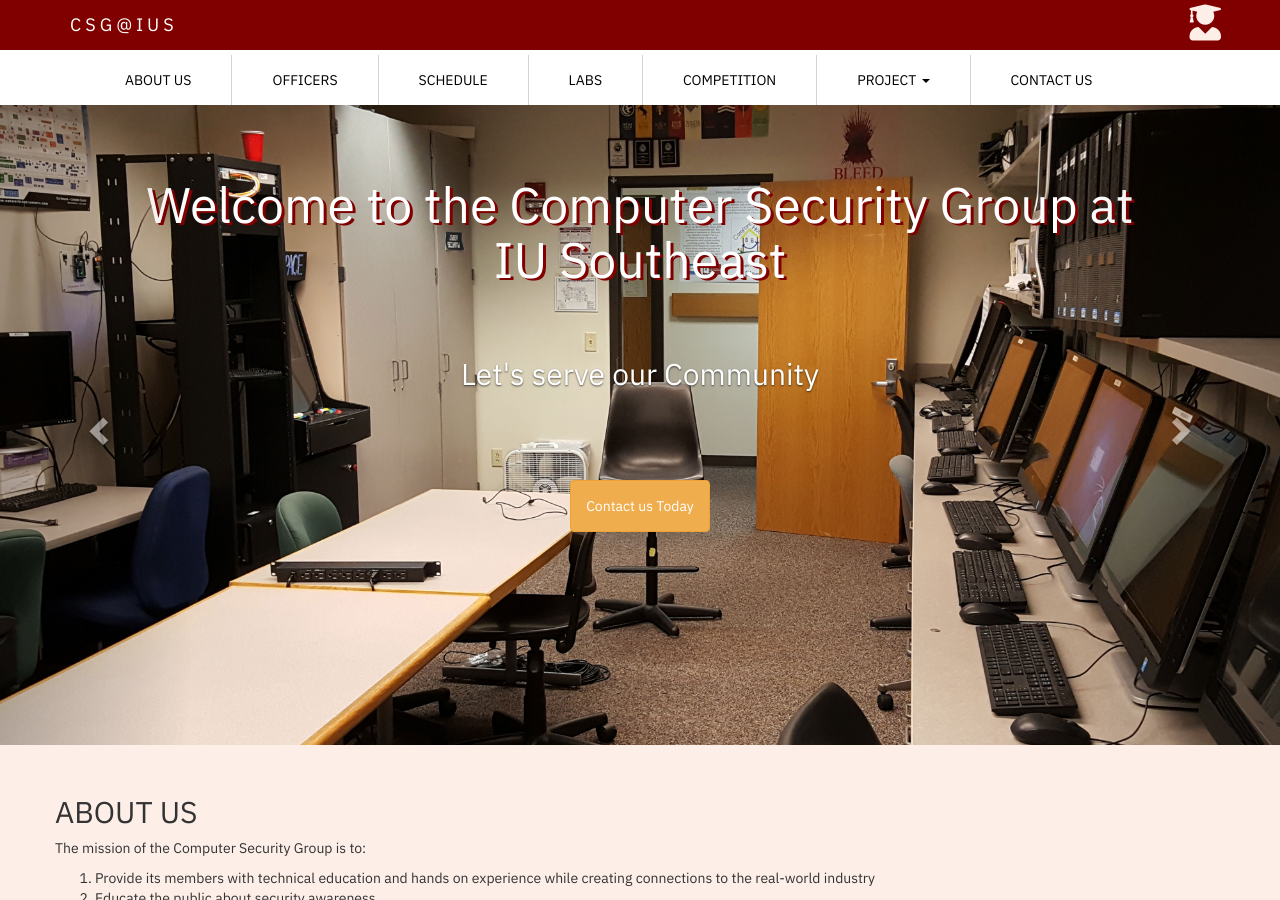
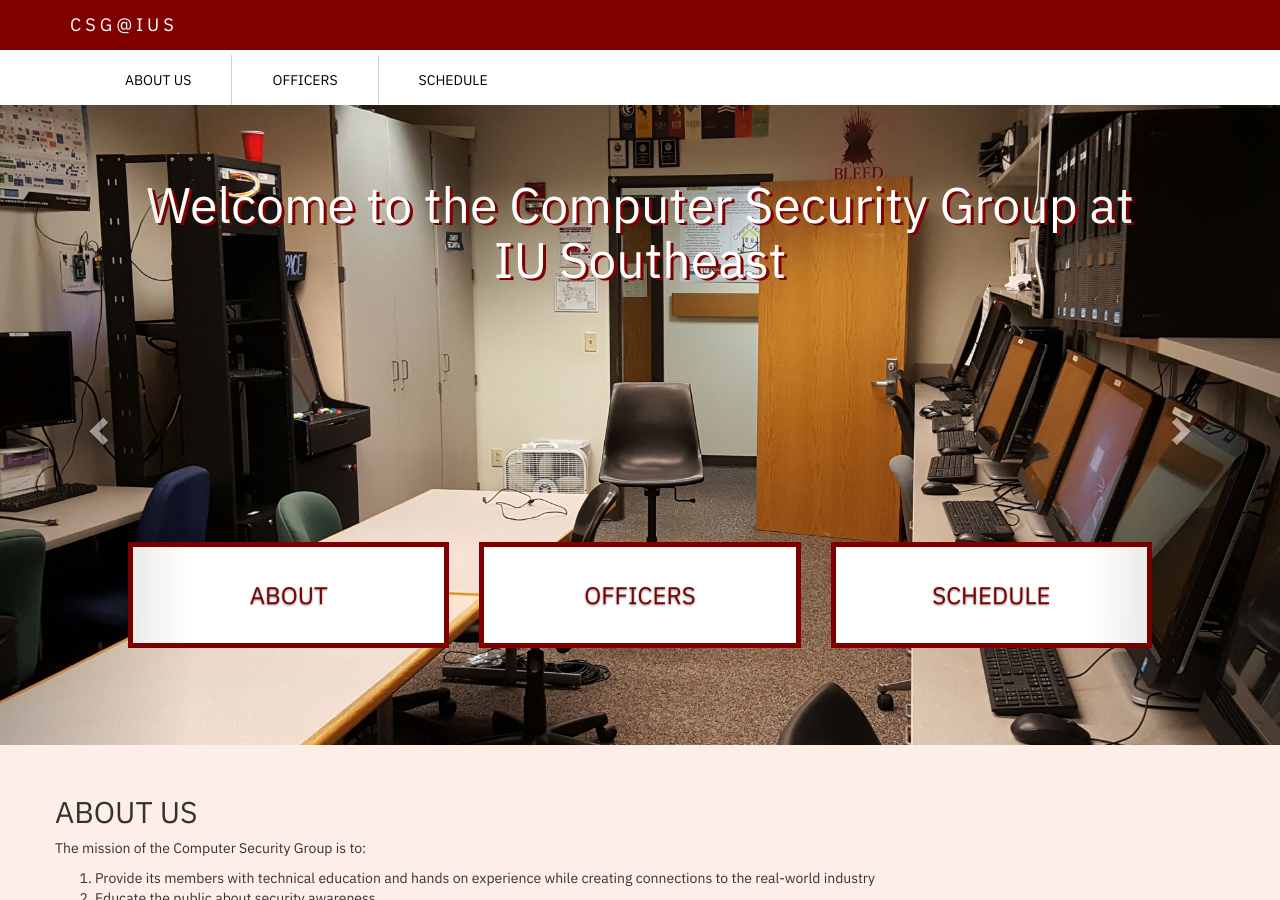
Before and after one commit to ius-csg/csghomepage, a Jekyll site: the page built from index.html, in a window 1280 px wide and 900 px high. Built offline with Jekyll 4.4.1, drawn with Linux system fonts in a browser that asks for light colours.

Commit message:
Remove bad links for prod

```diff
--- a/_includes/carousel-caption.html
+++ b/_includes/carousel-caption.html
@@ -1,17 +1,14 @@
 <div class="space"></div>
 <section class="tab-header">
         <div class="row">
-            <div class="col-lg-3 col-md-6 col-sm-6 col-xs-6">
+            <div class="col-lg-4 col-md-6 col-sm-6 col-xs-6">
                 <h3><a href="#about">ABOUT</a></h3>
             </div>
-            <div class="col-lg-3 col-md-6 col-sm-6 col-xs-6">
+            <div class="col-lg-4 col-md-6 col-sm-6 col-xs-6">
                 <h3><a href="#officers">OFFICERS</a></h3>
             </div>
-            <div class="col-lg-3 col-md-6 col-sm-6 col-xs-6">
+            <div class="col-lg-4 col-md-6 col-sm-6 col-xs-6">
                 <h3><a href="#schedule">SCHEDULE</a></h3>
-            </div>
-            <div class="col-lg-3 col-md-6 col-sm-6 col-xs-6">
-                <h3><a href="#">LABS</a></h3>
             </div>
         </div>
 </section>
--- a/_includes/carousel.html
+++ b/_includes/carousel.html
@@ -12,8 +12,6 @@
             <div class="carousel-caption">
                 <div class="presentation">
                     <h1>Welcome to the Computer Security Group at IU Southeast</h1><br><br>
-                    <h2>We value the Computer Science Community</h2><br><br><br>
-                    <h3><a class="btn btn-warning">Join us any time</a></h3><br><br>
                 </div>
 
                 {% include carousel-caption.html %}
@@ -25,8 +23,6 @@
             <div class="carousel-caption">
                 <div class="presentation">
                     <h1>Welcome to the Computer Security Group at IU Southeast</h1><br><br>
-                    <h2>Let's serve our Community</h2><br><br><br>
-                    <h3><a class="btn btn-warning">Contact us Today</a></h3><br><br>
                 </div>
                 {% include carousel-caption.html %}
             </div>
@@ -37,8 +33,6 @@
             <div class="carousel-caption">
                 <div class="presentation">
                     <h1>Welcome to the Computer Security Group at IU Southeast</h1><br><br>
-                    <h2>We value the Computer Science Community</h2><br><br><br>
-                    <h3><a class="btn btn-warning">Join us any time</a></h3><br><br>
                 </div>
                 {% include carousel-caption.html %}
             </div>
@@ -49,8 +43,6 @@
             <div class="carousel-caption">
                 <div class="presentation">
                     <h1>Welcome to the Computer Security Group at IU Southeast</h1><br><br>
-                    <h2>We value the Computer Science Community</h2><br><br><br>
-                    <h3><a class="btn btn-warning">Join us any time</a></h3><br><br>
                 </div>
                 {% include carousel-caption.html %}
             </div>
@@ -61,8 +53,6 @@
             <div class="carousel-caption">
                 <div class="presentation">
                     <h1>Welcome to the Computer Security Group at IU Southeast</h1><br><br>
-                    <h2>We value the Computer Science Community</h2><br><br><br>
-                    <h3><a class="btn btn-warning">Join us any time</a></h3><br><br>
                 </div>
                 {% include carousel-caption.html %}
             </div>
--- a/_includes/header.html
+++ b/_includes/header.html
@@ -9,29 +9,6 @@
                 </button>
                 <a class="navbar-brand" href="/">{{ site.title }}</a>
             </div>
-            <!--<div class="collapse navbar-collapse" id="myNavbar">
-                <ul class="nav navbar-nav navbar-right">
-                    <li><a href="#about">ABOUT US</a></li>
-                    <li><a href="#officers">OFFICERS</a></li>
-                    <li><a href="#schedule">SCHEDULE</a></li>
-                    <li><a href="#">LABS</a></li>
-                    <li class="dropdown">
-                            <a class="dropdown-toggle" data-toggle="dropdown" href="#">PROJECT
-                            <span class="caret"></span></a>
-                            <ul class="dropdown-menu" style="background-color:maroon">
-                            <li><a href="#">Current Projects</a></li>
-                            <li role="separator" class="divider"></li>
-                            <li><a href="#">Past Projects</a></li>
-                            </ul>
-                        </li>
-                    <li><a href="#">COMPETITION</a></li>
-                </ul>
-            </div>-->
-            <div class="hidden-xs">
-                <ul class="nav navbar-nav navbar-right">
-                    <li href="#"><i class='fas fa-user-graduate'></i></li>
-                </ul>
-            </div>
         </div>
     </nav>
     <div class="container">
@@ -40,25 +17,6 @@
                 <li><a href="index.html#about">ABOUT US</a></li>
                 <li><a href="index.html#officers">OFFICERS</a></li>
                 <li><a href="index.html#schedule">SCHEDULE</a></li>
-                <li><a href="#">LABS</a></li>
-                <li><a href="#">COMPETITION</a></li>
-                <li class="dropdown">
-                    <a class="dropdown-toggle" data-toggle="dropdown" href="#">PROJECT
-                    <span class="caret"></span></a>
-                    <ul class="dropdown-menu" style="background-color:maroon">
-                        <li><a href="#">Current Projects</a></li>
-                        <li role="separator" class="divider"></li>
-                        <li><a href="#">Past Projects</a></li>
-                    </ul>
-                </li>
-                <div class="visible-xs">
-                    <ul class="nav navbar-nav navbar-right">
-                        <li>
-                            <a href="#"><i class='fas fa-user-graduate' style="font-size: 20px; color: maroon; padding-left: 10px;"></i> LOGIN</a>
-                        </li>
-                    </ul>
-                </div>
-                <li><a href="">CONTACT US</a></li>
             </ul>
         </div>
     </div>
```
Also changed, not shown: officers.html (deleted, +0 -10 lines).
